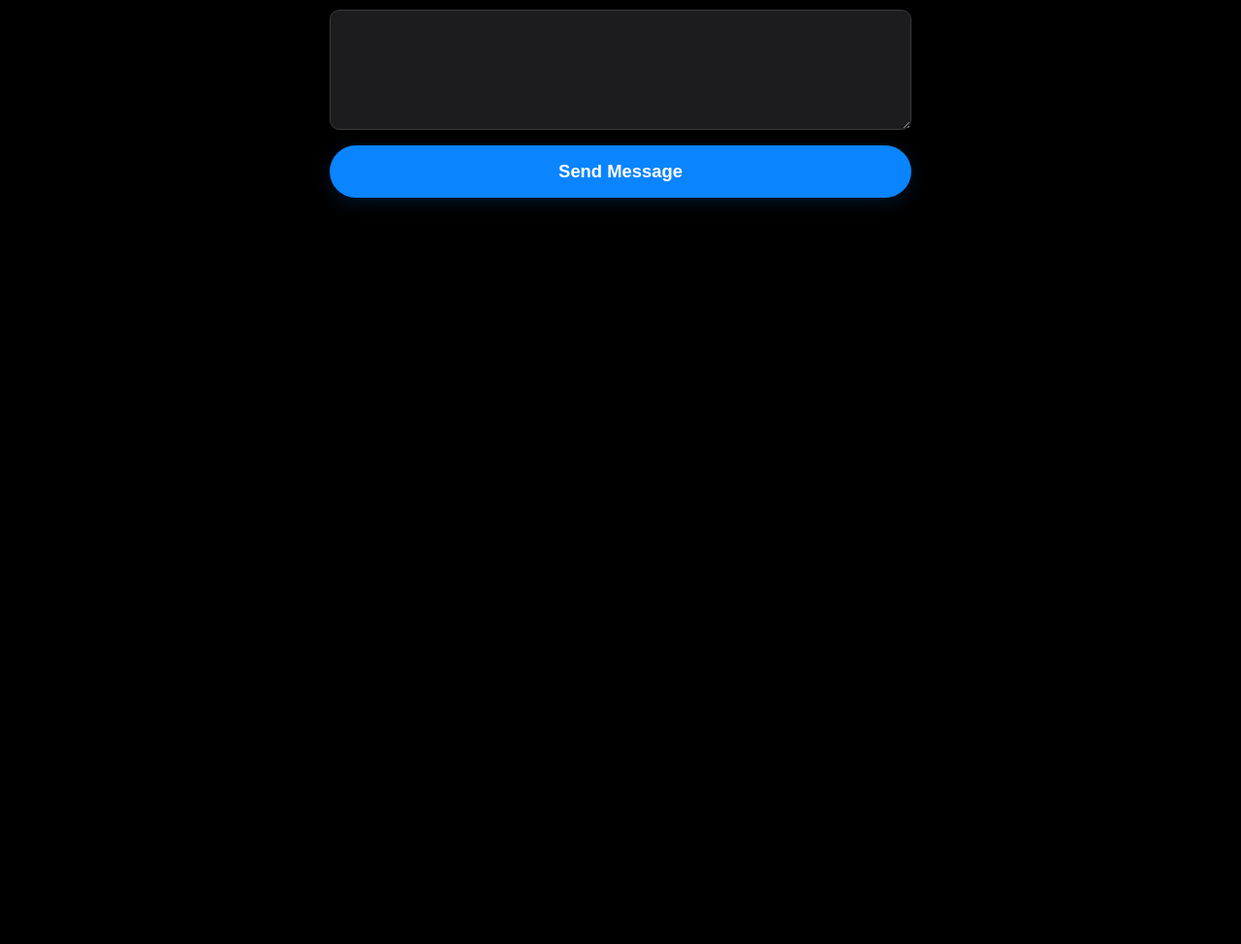
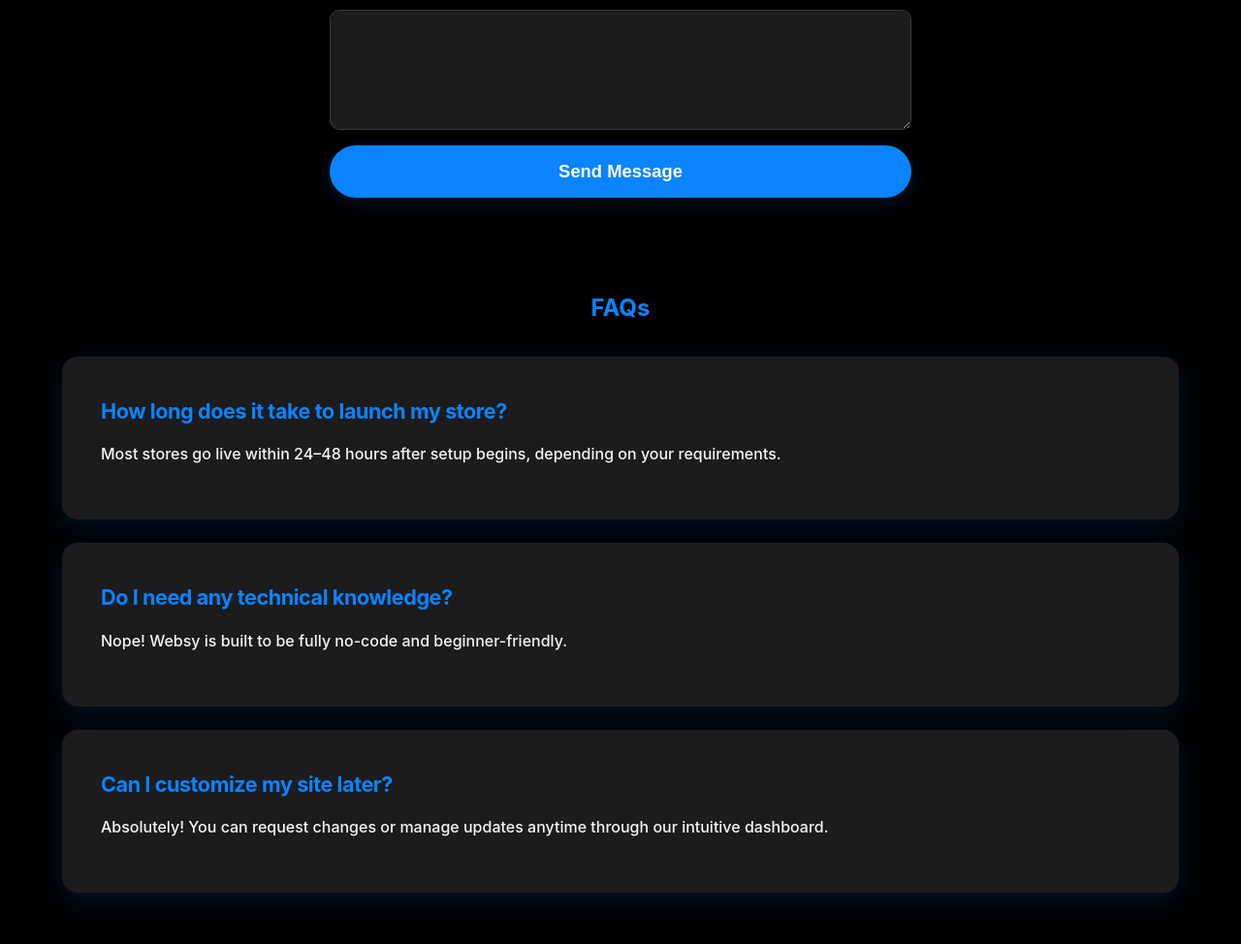
Before and after one commit to Zayd2010/e.g.localbizdemo, a plain HTML site: page index.html in a window 1280 px wide. Shown: the part 1120-2094 px from the top of the page at 97% size. Before the commit the page ends 1420 px from the top, so only its background shows below. Drawn offline with Linux system fonts and the light colour scheme.

Commit message:
Update index.html

```diff
--- a/index.html
+++ b/index.html
@@ -354,7 +354,26 @@
       <button type="submit">Send Message</button>
     </form>
   </section>
+
+  <!-- ✅ FAQ section starts here -->
+  <section id="faq" tabindex="-1" aria-label="Frequently Asked Questions">
+    <h2 style="text-align:center; color: var(--accent); margin-bottom: 2rem;">FAQs</h2>
+    <div class="service-card" style="margin-bottom: 1.5rem;">
+      <h3>How long does it take to launch my store?</h3>
+      <p>Most stores go live within 24–48 hours after setup begins, depending on your requirements.</p>
+    </div>
+    <div class="service-card" style="margin-bottom: 1.5rem;">
+      <h3>Do I need any technical knowledge?</h3>
+      <p>Nope! Websy is built to be fully no-code and beginner-friendly.</p>
+    </div>
+    <div class="service-card">
+      <h3>Can I customize my site later?</h3>
+      <p>Absolutely! You can request changes or manage updates anytime through our intuitive dashboard.</p>
+    </div>
+  </section>
+  <!-- ✅ FAQ section ends here -->
 </main>
+
 
   <button id="callUsBtn" aria-label="Call us now" title="Call us now" onclick="window.location.href='tel:+447881092981'">Call Us</button>
 
```
Lines whose indentation alone changed are shown as unchanged.
